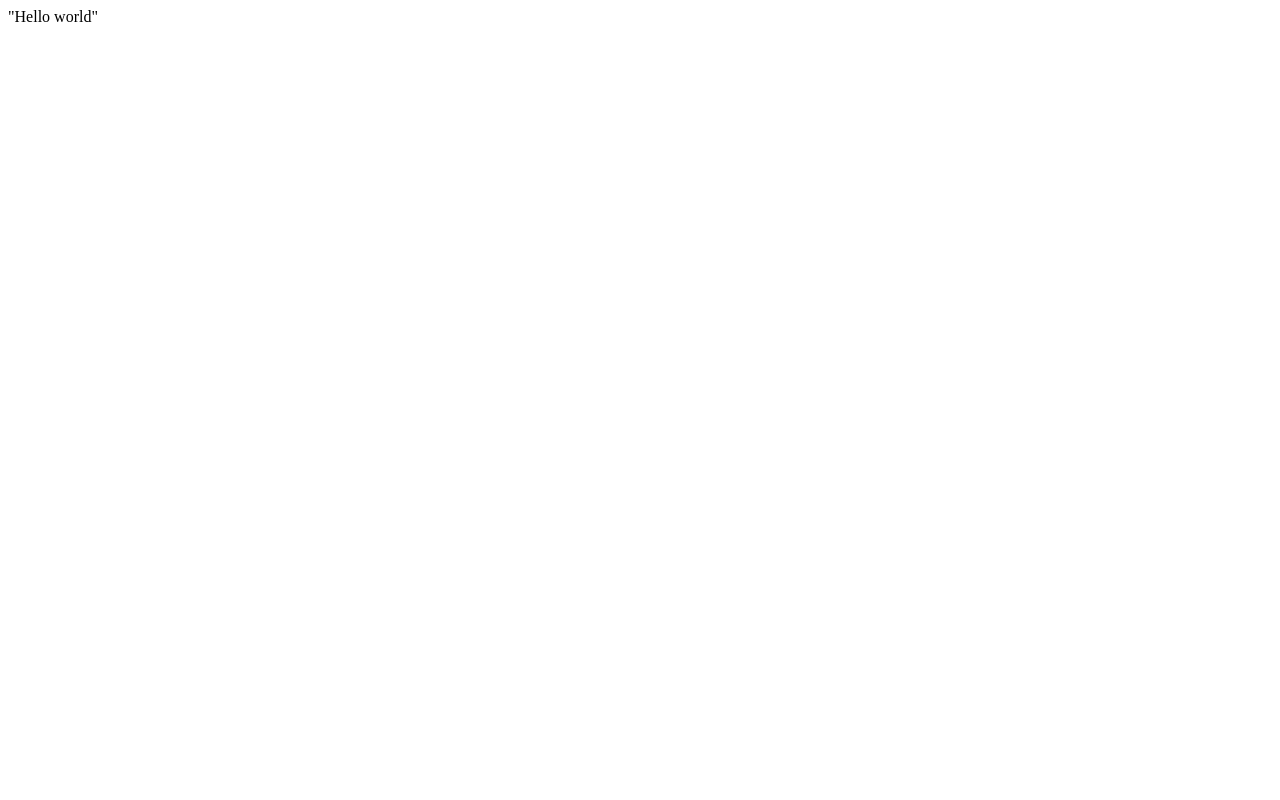
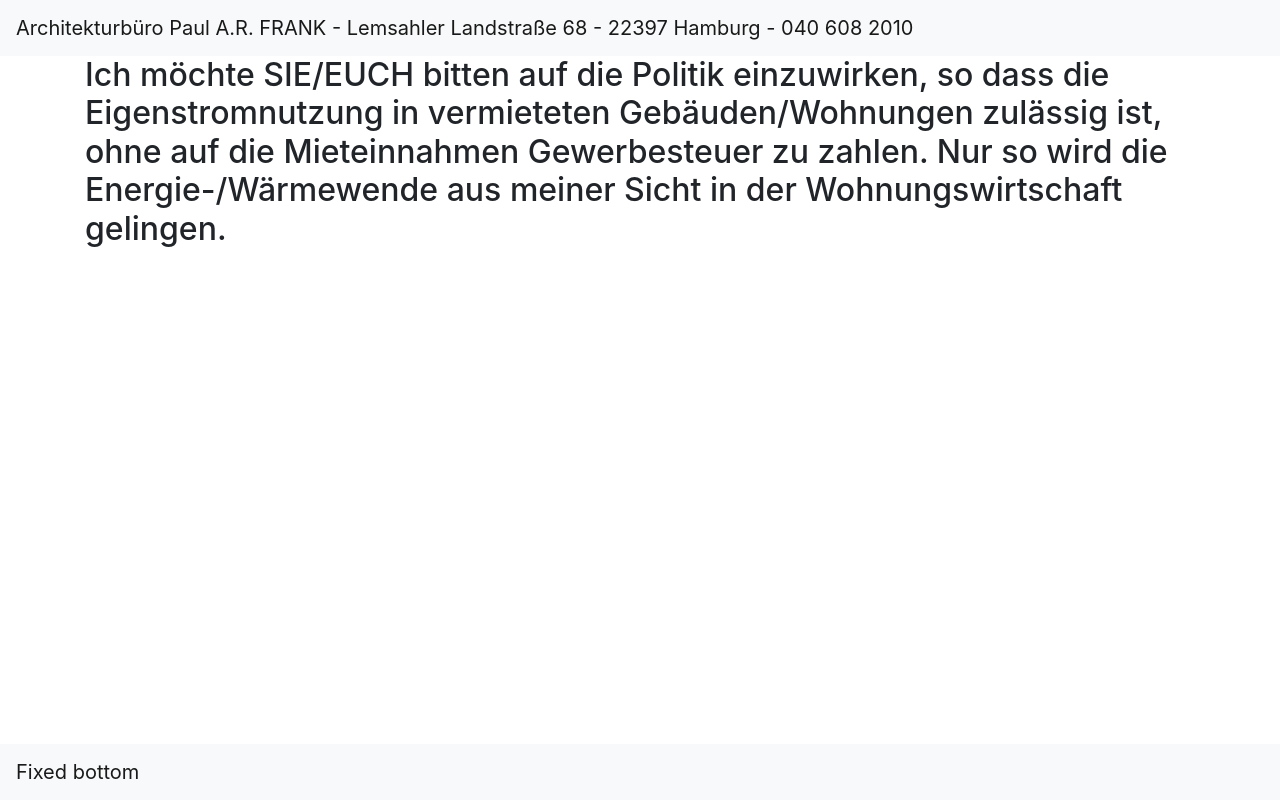
Before and after one commit to Alexander-Frank/alexander-frank.github.io, a plain HTML site: page index.html in a window 1280 px wide. Drawn offline with nearby package versions, Linux system fonts and the light colour scheme.

Commit message:
Update index.html

```diff
--- a/index.html
+++ b/index.html
@@ -1 +1,31 @@
-"Hello world"
+<!doctype html>
+<html lang="de">
+  <head>
+    <!-- Required meta tags -->
+    <meta charset="utf-8">
+    <meta name="viewport" content="width=device-width, initial-scale=1, shrink-to-fit=no">
+
+    <!-- Bootstrap CSS -->
+    <link rel="stylesheet" href="https://stackpath.bootstrapcdn.com/bootstrap/4.3.1/css/bootstrap.min.css" integrity="sha384-ggOyR0iXCbMQv3Xipma34MD+dH/1fQ784/j6cY/iJTQUOhcWr7x9JvoRxT2MZw1T" crossorigin="anonymous">
+
+    <title>Hello, world!</title>
+  </head>
+  <body>
+    <nav class="navbar fixed-top navbar-light bg-light">
+      <a class="navbar-brand" href="#">Architekturbüro Paul A.R. FRANK - Lemsahler Landstraße 68 - 22397 Hamburg - 040 608 2010</a>
+    </nav>
+    <div class="container">
+      <h1>ENERGIEWENDE - JETZT</h1>
+      <h2>Ich möchte SIE/EUCH bitten auf die Politik einzuwirken, so dass die Eigenstromnutzung in vermieteten Gebäuden/Wohnungen zulässig ist, ohne auf die Mieteinnahmen Gewerbesteuer zu zahlen. Nur so wird die Energie-/Wärmewende aus meiner Sicht in der Wohnungswirtschaft gelingen.</h2>
+    </div>
+    <nav class="navbar fixed-bottom navbar-light bg-light">
+      <a class="navbar-brand" href="#">Fixed bottom</a>
+    </nav>
+
+    <!-- Optional JavaScript -->
+    <!-- jQuery first, then Popper.js, then Bootstrap JS -->
+    <script src="https://code.jquery.com/jquery-3.3.1.slim.min.js" integrity="sha384-q8i/X+965DzO0rT7abK41JStQIAqVgRVzpbzo5smXKp4YfRvH+8abtTE1Pi6jizo" crossorigin="anonymous"></script>
+    <script src="https://cdnjs.cloudflare.com/ajax/libs/popper.js/1.14.7/umd/popper.min.js" integrity="sha384-UO2eT0CpHqdSJQ6hJty5KVphtPhzWj9WO1clHTMGa3JDZwrnQq4sF86dIHNDz0W1" crossorigin="anonymous"></script>
+    <script src="https://stackpath.bootstrapcdn.com/bootstrap/4.3.1/js/bootstrap.min.js" integrity="sha384-JjSmVgyd0p3pXB1rRibZUAYoIIy6OrQ6VrjIEaFf/nJGzIxFDsf4x0xIM+B07jRM" crossorigin="anonymous"></script>
+  </body>
+</html>
```
